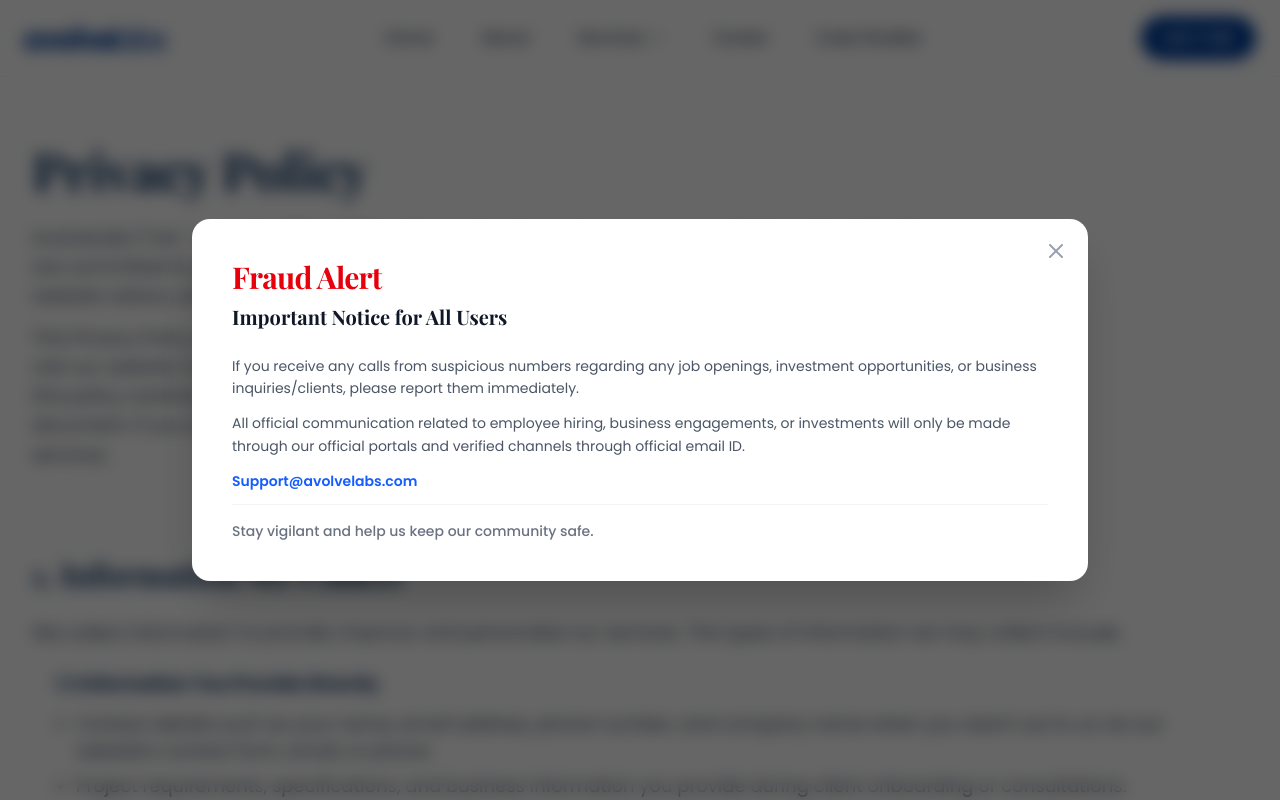
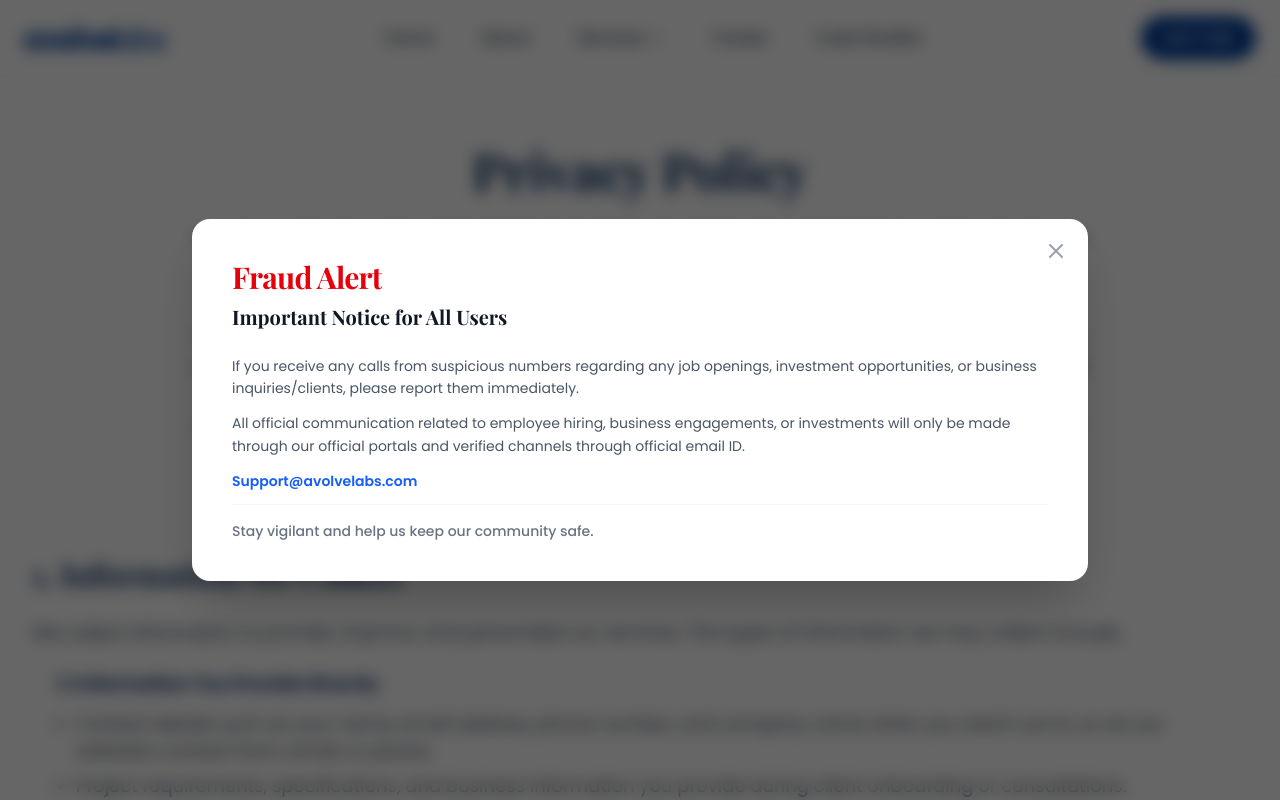
Before and after one commit to Av-technosys/avolvelabs-nextjs, a Next.js app: page /privacy-policy in a window 1280 px wide. Shown: the top 800 px of the page. Built offline with nearby package versions, Linux system fonts and the light colour scheme.

Commit message:
update policy

```diff
--- a/src/app/privacy-policy/page.tsx
+++ b/src/app/privacy-policy/page.tsx
@@ -8,13 +8,13 @@ const PrivacyPolicy = () => {
       <section className="px-8 py-16 md:py-16 ">
         <div className="mx-auto max-w-7xl">
           <div className="text-left ">
-            <h1 className="font-playfair text-4xl md:text-[52px] font-bold text-[#032d60] mb-6">
+            <h1 className="font-playfair text-center text-4xl md:text-[52px] font-bold text-[#032d60] mb-6">
               Privacy Policy
             </h1>
-            <p className="font-poppins text-md md:text-[18px] text-gray-700 max-w-4xl leading-relaxed">
+            <p className="font-poppins mx-auto text-center text-md md:text-[18px] text-gray-700 max-w-4xl leading-relaxed">
               AvolveLabs (&quot;we&quot;, &quot;us&quot;, or &quot;our&quot;) is a CRM software development company proudly based in India. We are committed to protecting the privacy and security of personal information that our clients, website visitors, and users share with us.
             </p>
-            <p className="mt-3 font-poppins text-md md:text-[18px] text-gray-700 max-w-4xl leading-relaxed">
+            <p className="mt-3 font-poppins mx-auto text-center text-md md:text-[18px] text-gray-700 max-w-4xl leading-relaxed">
               This Privacy Policy explains how we collect, use, disclose, and safeguard your information when you visit our website (www.avolvelabs.com) or engage with our CRM development services. Please read this policy carefully. By using our website or services, you agree to the practices described in this document. If you do not agree with the terms of this Privacy Policy, please do not access or use our services.
             </p>
           </div>
@@ -116,15 +116,15 @@ const PrivacyPolicy = () => {
                 <p>We process your personal data under the following legal bases, in accordance with applicable Indian data protection law (including the Digital Personal Data Protection Act, 2023, where applicable) and international standards:</p>
                 <ul className="space-y-3 ml-2">
                   <li className="flex gap-1">
-                    <span className="font-bold text-[#032d60] min-w-[100px]">Consent Necessity: </span>
+                    <span className="font-bold text-gray-700 min-w-[100px]">Consent Necessity: </span>
                     <span>Where you have given us clear, informed consent to process your data for a specific purpose.</span>
                   </li>
                   <li className="flex gap-1">
-                    <span className="font-bold text-[#032d60] min-w-[100px]">Contractual Necessity:</span>
+                    <span className="font-bold text-gray-700 min-w-[100px]">Contractual Necessity:</span>
                     <span>Where processing is necessary to enter into or fulfill a contract with you or your organization.</span>
                   </li>
                   <li className="flex gap-1">
-                    <span className="font-bold text-[#032d60] min-w-[100px]"> Legal Obligation:</span>
+                    <span className="font-bold text-gray-700 min-w-[100px]"> Legal Obligation:</span>
                     <span>Where we are required to process data to comply with a legal or regulatory obligation.</span>
                   </li>
                 </ul>
@@ -186,13 +186,13 @@ const PrivacyPolicy = () => {
               <div className="space-y-4">
                 <h2 className="font-playfair text-2xl md:text-[32px] font-bold text-[#032d60]">9. Your Privacy Rights</h2>
                 <p className="text-md md:text-[18px]">Depending on your location and applicable law, you may have the following rights:</p>
-                <div className="grid grid-cols-1 md:grid-cols-1 gap-4 ml-2">
+                <div className="grid grid-cols-1 md:grid-cols-1 gap-0 ml-2">
                   {[
                     "Right of Access", "Right to Rectification", "Right to Erasure",
                     "Right to Restriction", "Right to Data Portability",
                     "Right to Object", "Right to Withdraw Consent"
                   ].map((right) => (
-                    <div key={right} className="border-b border-gray-100 py-2 font-bold text-[#032d60] text-md md:text-[18px]">• {right}</div>
+                    <div key={right} className=" py-2 font-semibold text-gray-700 text-md md:text-[18px]">• {right}</div>
                   ))}
                 </div>
                 <p className="mt-4 text-md md:text-[18px]">To exercise any of these rights, please contact us at the details provided in Section 12. We will respond within 30 days.</p>
@@ -212,7 +212,7 @@ const PrivacyPolicy = () => {
             {/* 12. Final Section */}
             <div className="space-y-6">
               <h2 className="font-playfair text-2xl md:text-[32px] font-bold text-[#032d60]">
-               13. Changes to This Privacy Policy
+               12. Changes to This Privacy Policy
               </h2>
               <div className="font-poppins text-gray-700 space-y-4 text-md md:text-[18px]">
                 <p>We may update this Privacy Policy from time to time to reflect changes in our practices, legal requirements, or business operations. When we make material changes, we will update the "Last Updated" date at the top of this policy and, where appropriate, notify you via email or a prominent notice on our website.</p>
```
